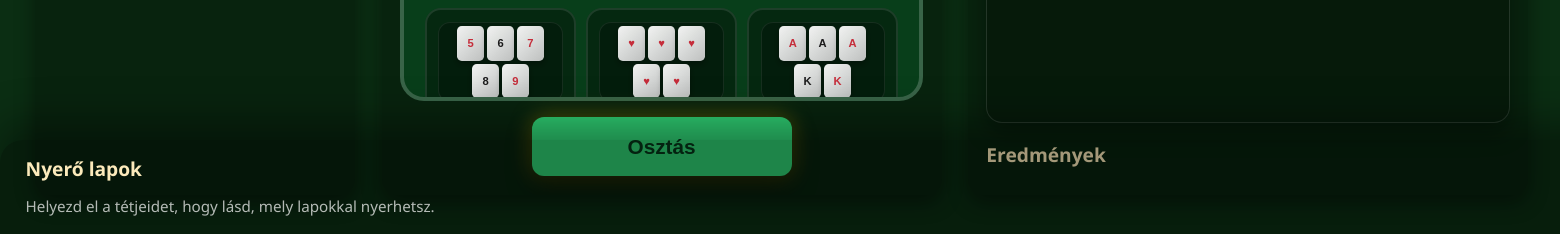
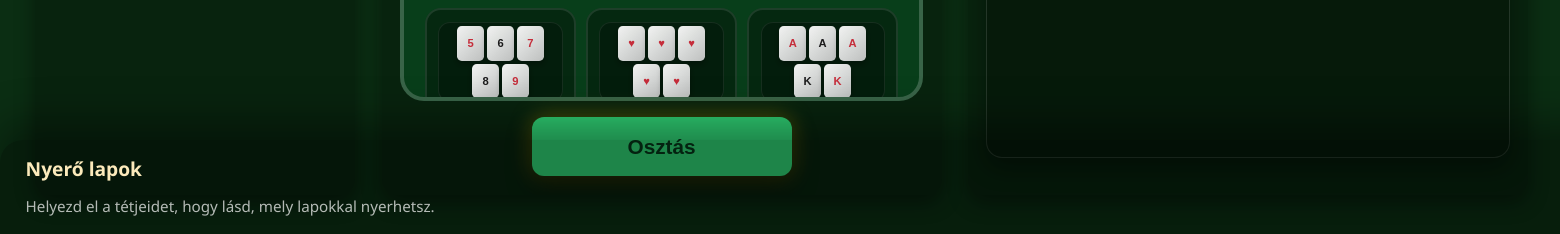
Before and after one commit to D4rkylle/test, a PHP site: page /card_betting_game.html in a window 1560 px wide. Shown: the part 2366-2600 px from the top of the page. Run offline with PHP 8.4, Linux system fonts and the light colour scheme.

Commit message:
Simplify results column and clear hint overlap

```diff
--- a/card_betting_game.html
+++ b/card_betting_game.html
@@ -1459,10 +1459,6 @@
             </ul>
           </div>
         </section>
-        <div class="log-panel" aria-live="polite">
-          <h2 data-i18n="results.logTitle">Eredmények</h2>
-          <ul id="log"></ul>
-        </div>
       </section>
     </main>
     <script src="js/card_betting_game.js"></script>
--- a/css/card_betting_game.css
+++ b/css/card_betting_game.css
@@ -1145,7 +1145,8 @@ body.settings-open {
   gap: clamp(1rem, 2.2vw, 1.65rem);
   padding: clamp(0.55rem, 1.1vh, 0.85rem)
     clamp(0.7rem, 1.5vw, 1.2rem)
-    clamp(0.8rem, 1.5vh, 1.1rem) clamp(0.4rem, 1.2vw, 0.9rem);
+    calc(clamp(0.8rem, 1.5vh, 1.1rem) + var(--winning-hints-offset))
+    clamp(0.4rem, 1.2vw, 0.9rem);
   box-sizing: border-box;
   height: auto;
   min-height: 0;
@@ -2293,19 +2294,6 @@ body.chip-style-neon .bet-chip::after {
   min-height: 0;
 }
 
-.log-panel {
-  flex: 1 1 auto;
-  display: flex;
-  flex-direction: column;
-  min-height: 0;
-}
-
-.log-panel h2 {
-  margin: 0 0 0.5rem;
-  color: var(--text-emphasis);
-  font-size: clamp(1.05rem, 1.6vw, 1.2rem);
-}
-
 .win-banner {
   position: fixed;
   top: 50%;
@@ -3654,23 +3642,6 @@ body .card.card--spades {
   justify-content: center;
 }
 
-.log-panel ul {
-  list-style: none;
-  padding: 0;
-  margin: 0;
-  max-height: clamp(180px, 28vh, 260px);
-  overflow-y: auto;
-  flex: 1 1 auto;
-}
-
-.log-panel li {
-  margin-bottom: 0.4rem;
-  line-height: 1.35;
-  background: rgba(0, 0, 0, 0.35);
-  padding: 0.5rem 0.75rem;
-  border-radius: 0.5rem;
-}
-
 @media (max-width: 1100px) {
   body {
     height: auto;
```
